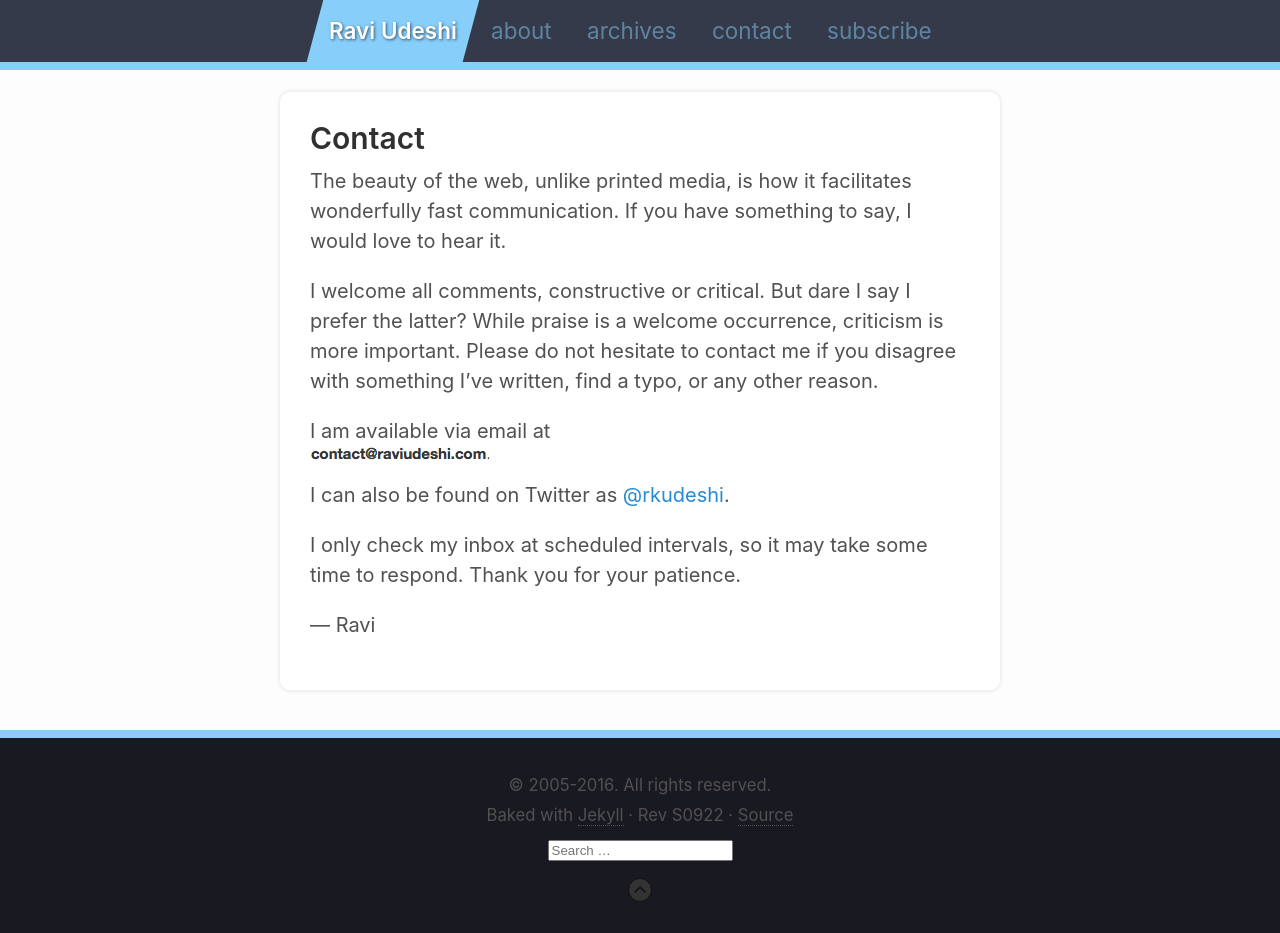
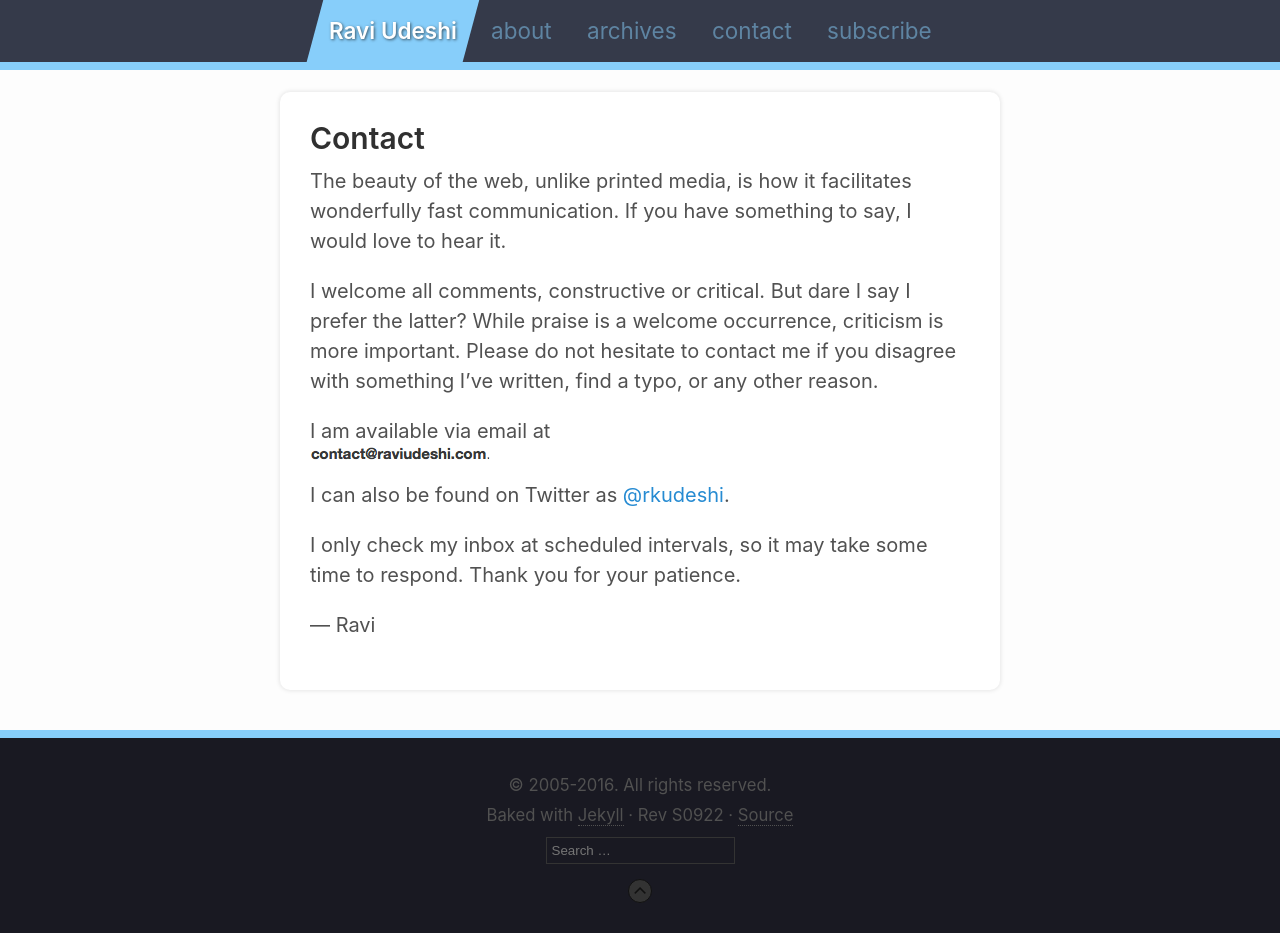
Before and after one commit to rkudeshi/rkudeshi.github.io, a Jekyll site: the page built from 3-contact.md, in a window 1280 px wide. Built offline with Jekyll 4.4.1, drawn with Linux system fonts in a browser that asks for light colours.

Commit message:
Update search box formatting

```diff
--- a/_layouts/default.html
+++ b/_layouts/default.html
@@ -53,7 +53,7 @@
           <input type="hidden" name="kaf" value="1">
 
           <input type="text" name="q" maxlength="300" placeholder="Search …">
-          <input type="submit" value="DuckDuckGo Search" style="display: none;">
+          <input type="submit" value="Search" style="display: none;">
         </form>
       </div>
 
--- a/_sass/_RAVI.scss
+++ b/_sass/_RAVI.scss
@@ -172,7 +172,13 @@ html, body {
     border: 1px solid;
     margin: 0.75rem auto 0;
 }
-
+.footer input {
+    background: transparent;
+    color: inherit;
+    outline: none;
+    padding: 0.25rem;
+    border: 1px solid #333;
+}
 
 
 // Sticky footer
```
